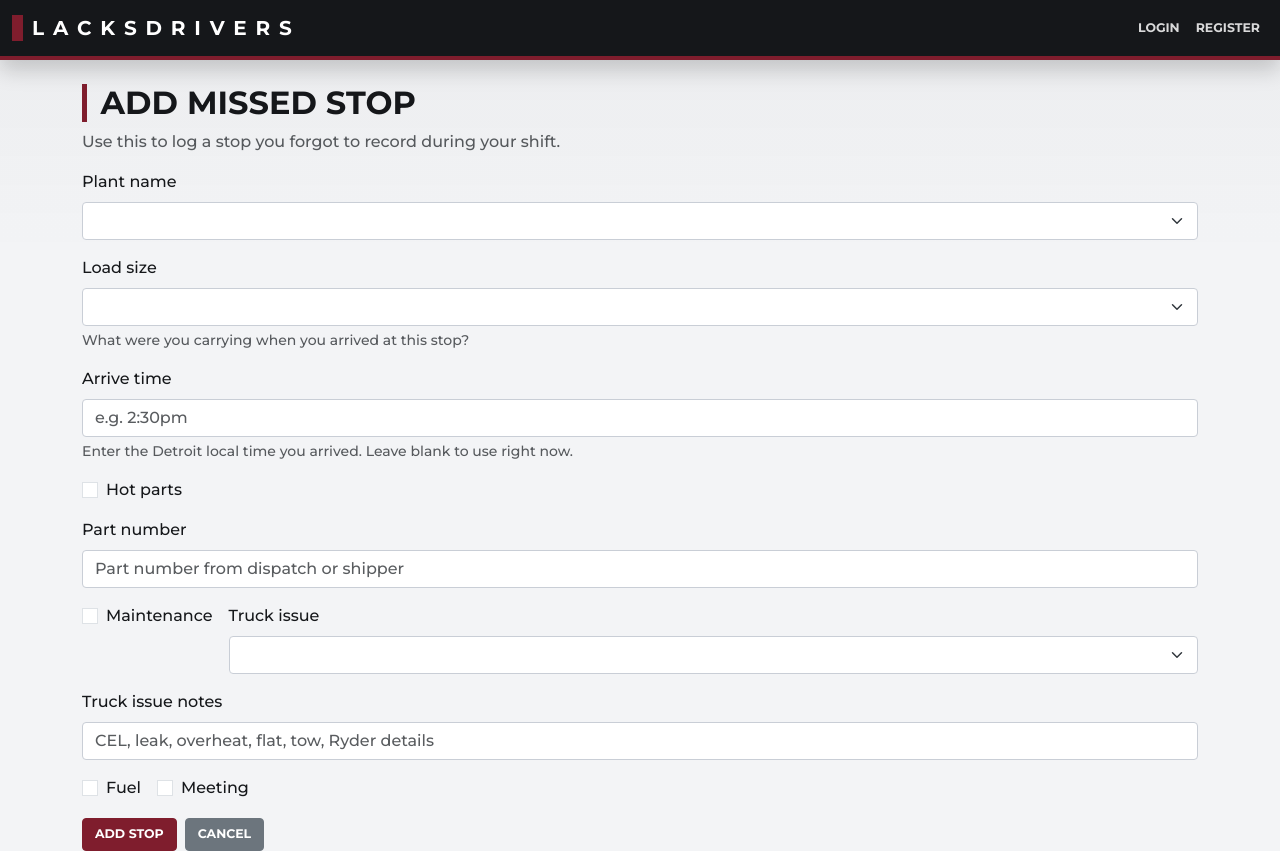
After one commit to lbibbs312/owner, a Python web app: template templates/add_stop.html in a window 1280 px wide. The commit adds this page. Run offline with Jinja, Linux system fonts and the light colour scheme; the template is opened without the code that fills it, so the values that code supplies are empty, except form fields; tables that the repository leaves empty hold one stand-in row (values such as "Sample post"); form fields are guessed from the names that the template uses; some libraries are stand-ins or nearby versions.

Commit message:
feat: add missed stop — retroactive log entry for forgotten stops
New /add_stop route and template lets a driver log a stop they missed
during their shift. Unlike new_driving_log, it exposes the load size
dropdown and arrive time field for manual entry rather than reading
from the live load state. Arrive time is parsed as Detroit local time
(same logic as edit); omitting it defaults to now.

"+ Add Missed Stop" button added to the driver logs list and the
edit driver log page.

Co-Authored-By: Claude <noreply@anthropic.com>

```diff
--- /dev/null
+++ b/templates/add_stop.html
@@ -0,0 +1,63 @@
+{% extends "base.html" %}
+{% block content %}
+<div class="container">
+  <h2 class="mt-3">Add Missed Stop</h2>
+  <p class="text-muted">Use this to log a stop you forgot to record during your shift.</p>
+
+  <form method="POST" action="{{ url_for('driver.add_stop') }}">
+    {{ form.hidden_tag() }}
+
+    <div class="mb-3">
+      {{ form.plant_name.label(class="form-label") }}
+      {{ form.plant_name(class="form-select") }}
+    </div>
+
+    <div class="mb-3">
+      {{ form.load_size.label(class="form-label") }}
+      {{ form.load_size(class="form-select") }}
+      <div class="form-text">What were you carrying when you arrived at this stop?</div>
+    </div>
+
+    <div class="mb-3">
+      {{ form.arrive_time.label(class="form-label") }}
+      {{ form.arrive_time(class="form-control", placeholder="e.g. 2:30pm") }}
+      <div class="form-text">Enter the Detroit local time you arrived. Leave blank to use right now.</div>
+    </div>
+
+    <div class="mb-3 form-check">
+      {{ form.hot_parts(class="form-check-input") }}
+      {{ form.hot_parts.label(class="form-check-label") }}
+    </div>
+    <div class="mb-3">
+      {{ form.part_number.label(class="form-label") }}
+      {{ form.part_number(class="form-control", placeholder="Part number from dispatch or shipper") }}
+    </div>
+
+    <div class="d-flex flex-wrap gap-3 mb-3">
+      <div class="form-check">{{ form.maintenance(class="form-check-input") }} {{ form.maintenance.label(class="form-check-label") }}</div>
+      <div class="flex-grow-1">{{ form.truck_issue.label(class="form-label") }}{{ form.truck_issue(class="form-select") }}</div>
+      <div class="w-100">{{ form.truck_issue_notes.label(class="form-label") }}{{ form.truck_issue_notes(class="form-control", rows="2", placeholder="CEL, leak, overheat, flat, tow, Ryder details") }}</div>
+      <div class="form-check">{{ form.fuel(class="form-check-input", id="fuelCheck") }} {{ form.fuel.label(class="form-check-label") }}</div>
+      <div class="w-100 d-none" id="fuelMileagePanel">{{ form.fuel_mileage.label(class="form-label") }}{{ form.fuel_mileage(class="form-control", placeholder="Current odometer reading") }}</div>
+      <div class="form-check">{{ form.meeting(class="form-check-input") }} {{ form.meeting.label(class="form-check-label") }}</div>
+    </div>
+
+    <div class="d-flex gap-2">
+      {{ form.submit(class="btn btn-primary", value="Add Stop") }}
+      <a href="{{ url_for('driver.driver_logs') }}" class="btn btn-secondary">Cancel</a>
+    </div>
+  </form>
+</div>
+
+<script>
+(function () {
+  const fuelCheck = document.getElementById('fuelCheck');
+  const fuelMileagePanel = document.getElementById('fuelMileagePanel');
+  function syncFuelMileage() {
+    fuelMileagePanel.classList.toggle('d-none', !fuelCheck.checked);
+  }
+  fuelCheck.addEventListener('change', syncFuelMileage);
+  syncFuelMileage();
+})();
+</script>
+{% endblock %}
--- a/templates/edit_driver_log.html
+++ b/templates/edit_driver_log.html
@@ -92,6 +92,9 @@ Enter Detroit local time only if you need to manually set or correct departure.
       </form>
     </div>
   {% endif %}
+  <div class="mt-3">
+    <a href="{{ url_for('driver.add_stop') }}" class="btn btn-outline-primary">+ Add Missed Stop</a>
+  </div>
 </div>
 <script>
 (function () {
```
Also changed, not shown: app/blueprints/driver/routes.py (+63 -0 lines), templates/driver_logs.html (+2 -6 lines).
